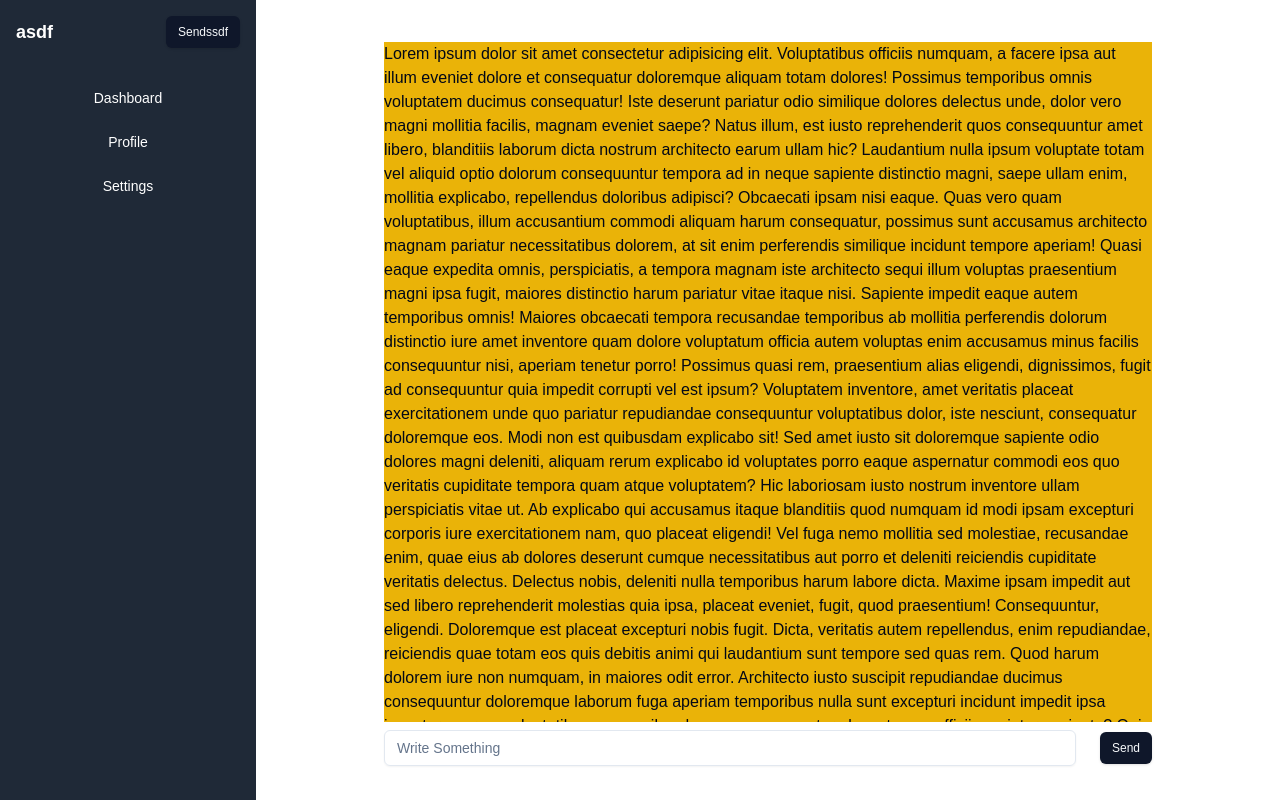
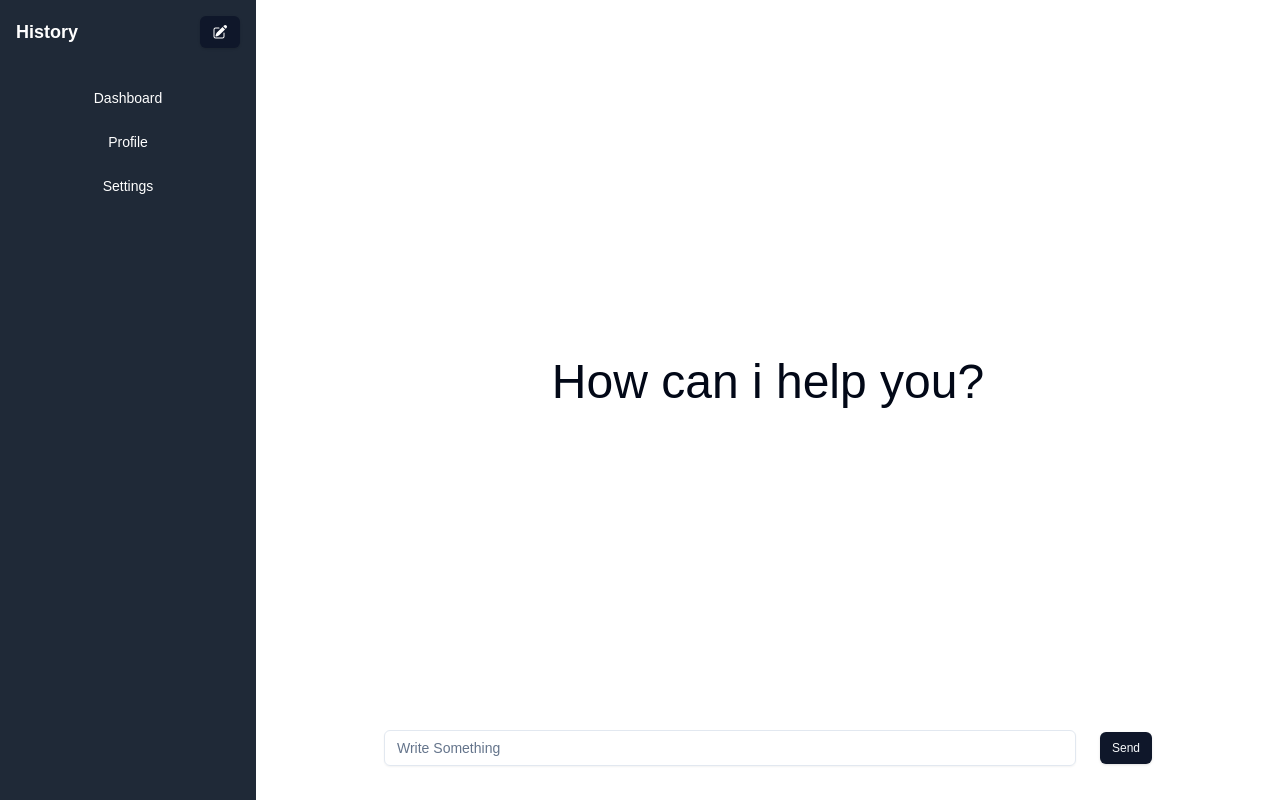
Before and after one commit to faysal725/ai-chat, a Next.js app: page / in a window 1280 px wide. Built offline with nearby package versions, Linux system fonts and the light colour scheme.

Commit message:
conversationbox componentm odified

```diff
--- a/app/layout.js
+++ b/app/layout.js
@@ -1,7 +1,7 @@
 import { Geist, Geist_Mono } from "next/font/google";
 import "./globals.css";
 import ConversationContextProvider from "@/context/ConversationContext";
-import Sidebar from "@/components/ui/sidebar";
+import Sidebar from "../components/ui/Sidebar";
 
 const geistSans = Geist({
   variable: "--font-geist-sans",
--- a/app/page.js
+++ b/app/page.js
@@ -1,68 +1,12 @@
 import Image from "next/image";
 import { Button } from "@/components/ui/button";
 import InputBox from "@/components/InputBox";
+import ConversationBox from "@/components/ConversationBox";
 
 export default function Home() {
   return (
     <main className="m-auto text-base py-[18px] px-3 md:px-4 w-full md:px-5 lg:px-4 xl:px-5 relative  ">
-      <section className="bg-yellow-500 mx-auto flex flex-1 gap-4 text-base md:gap-5 lg:gap-6 md:max-w-3xl lg:max-w-[40rem] xl:max-w-[48rem] h-[85vh] overflow-y-scroll">
-        Lorem ipsum dolor sit amet consectetur adipisicing elit. Voluptatibus
-        officiis numquam, a facere ipsa aut illum eveniet dolore et consequatur
-        doloremque aliquam totam dolores! Possimus temporibus omnis voluptatem
-        ducimus consequatur! Iste deserunt pariatur odio similique dolores
-        delectus unde, dolor vero magni mollitia facilis, magnam eveniet saepe?
-        Natus illum, est iusto reprehenderit quos consequuntur amet libero,
-        blanditiis laborum dicta nostrum architecto earum ullam hic? Laudantium
-        nulla ipsum voluptate totam vel aliquid optio dolorum consequuntur
-        tempora ad in neque sapiente distinctio magni, saepe ullam enim,
-        mollitia explicabo, repellendus doloribus adipisci? Obcaecati ipsam nisi
-        eaque. Quas vero quam voluptatibus, illum accusantium commodi aliquam
-        harum consequatur, possimus sunt accusamus architecto magnam pariatur
-        necessitatibus dolorem, at sit enim perferendis similique incidunt
-        tempore aperiam! Quasi eaque expedita omnis, perspiciatis, a tempora
-        magnam iste architecto sequi illum voluptas praesentium magni ipsa
-        fugit, maiores distinctio harum pariatur vitae itaque nisi. Sapiente
-        impedit eaque autem temporibus omnis! Maiores obcaecati tempora
-        recusandae temporibus ab mollitia perferendis dolorum distinctio iure
-        amet inventore quam dolore voluptatum officia autem voluptas enim
-        accusamus minus facilis consequuntur nisi, aperiam tenetur porro!
-        Possimus quasi rem, praesentium alias eligendi, dignissimos, fugit ad
-        consequuntur quia impedit corrupti vel est ipsum? Voluptatem inventore,
-        amet veritatis placeat exercitationem unde quo pariatur repudiandae
-        consequuntur voluptatibus dolor, iste nesciunt, consequatur doloremque
-        eos. Modi non est quibusdam explicabo sit! Sed amet iusto sit doloremque
-        sapiente odio dolores magni deleniti, aliquam rerum explicabo id
-        voluptates porro eaque aspernatur commodi eos quo veritatis cupiditate
-        tempora quam atque voluptatem? Hic laboriosam iusto nostrum inventore
-        ullam perspiciatis vitae ut. Ab explicabo qui accusamus itaque
-        blanditiis quod numquam id modi ipsam excepturi corporis iure
-        exercitationem nam, quo placeat eligendi! Vel fuga nemo mollitia sed
-        molestiae, recusandae enim, quae eius ab dolores deserunt cumque
-        necessitatibus aut porro et deleniti reiciendis cupiditate veritatis
-        delectus. Delectus nobis, deleniti nulla temporibus harum labore dicta.
-        Maxime ipsam impedit aut sed libero reprehenderit molestias quia ipsa,
-        placeat eveniet, fugit, quod praesentium! Consequuntur, eligendi.
-        Doloremque est placeat excepturi nobis fugit. Dicta, veritatis autem
-        repellendus, enim repudiandae, reiciendis quae totam eos quis debitis
-        animi qui laudantium sunt tempore sed quas rem. Quod harum dolorem iure
-        non numquam, in maiores odit error. Architecto iusto suscipit
-        repudiandae ducimus consequuntur doloremque laborum fuga aperiam
-        temporibus nulla sunt excepturi incidunt impedit ipsa inventore earum
-        voluptatibus quas quibusdam quo consequatur placeat nam, officiis
-        pariatur sapiente? Qui, aliquid delectus nostrum deleniti ducimus
-        corporis distinctio blanditiis tenetur fuga eos maiores ipsa enim magnam
-        ipsam sit earum quidem mollitia voluptatum dolor non facere. Id nulla
-        illo architecto tempore distinctio quis iusto, officiis cumque amet rem
-        minus repudiandae enim, incidunt odit aliquam. Saepe excepturi, illum
-        temporibus eligendi numquam repellat neque nostrum culpa corrupti unde
-        totam inventore ab dolor quos aliquid, fuga eveniet odio deserunt? Dolor
-        soluta nobis quos eligendi odit officiis quas eveniet facilis fugit,
-        perferendis explicabo eum molestias omnis libero quisquam minima
-        reiciendis consectetur! Id neque ipsam, libero soluta et aliquam, odit
-        beatae repudiandae officia nesciunt maxime quaerat ratione magnam
-        doloremque quas reprehenderit cupiditate! In, nam! Nesciunt, eligendi?
-        Labore ex eius ducimus optio quia.
-      </section>
+      <ConversationBox />
 
       <section className=" m-auto text-base sticky bottom-0 left-0  w-full ">
         <InputBox />
--- /dev/null
+++ b/components/ConversationBox.jsx
@@ -0,0 +1,42 @@
+"use client";
+import React, { useContext, useEffect } from "react";
+import { ConversationContext } from "@/context/ConversationContext";
+import { UserCircleIcon, CubeIcon } from '@heroicons/react/24/solid'
+
+export default function ConversationBox() {
+  const { conversations, activeConversation, loadConversation } =
+    useContext(ConversationContext);
+
+  // console.log(activeConversation);
+
+  useEffect(() => {
+    console.log(activeConversation);
+    console.log(conversations);
+  }, [activeConversation]);
+
+  if (activeConversation == null) {
+    return (
+      <section className=" mx-auto flex flex-1 gap-4 justify-center items-center text-base md:gap-5 lg:gap-6 md:max-w-3xl lg:max-w-[40rem] xl:max-w-[48rem] h-[85vh] overflow-y-scroll">
+        <p className="text-5xl ">How can i help you? </p>
+      </section>
+    );
+  }
+  return (
+    <section className=" mx-auto space-y-4 text-base md:gap-5 lg:gap-6 md:max-w-3xl lg:max-w-[40rem] xl:max-w-[48rem] h-[85vh] overflow-y-scroll">
+      {activeConversation["conversation"].map((chat) => (
+        <section className=" space-y-10">
+          <div className="flex flex-col ">
+            <UserCircleIcon className="h-10 w-10 text-slate-800 ml-auto" />
+            <p className="text-end">{chat.user}</p>
+          </div>
+
+          <div className="flex flex-col justify-start">
+
+          <CubeIcon className="h-10 w-10 text-slate-800 mr-auto" />
+          <p>{chat.system}</p>
+          </div>
+        </section>
+      ))}
+    </section>
+  );
+}
--- a/components/ui/sidebar.jsx
+++ b/components/ui/sidebar.jsx
@@ -1,14 +1,32 @@
 'use client'
-import React from "react";
+import React, { useContext } from "react";
+import { ConversationContext } from "../../context/ConversationContext";
 import { Button } from "./button";
+import { BeakerIcon, PencilSquareIcon } from '@heroicons/react/24/solid'
 
 export default function Sidebar() {
+
+  const {conversations, activeConversation, loadConversation, clearConversation } = useContext(ConversationContext)
+
+  function initiateNewChat() {
+    let newChatObj = {
+      conversation: []
+    }
+    console.log('asdfsdf')
+    loadConversation(newChatObj, true)
+  }
+  console.log(conversations, activeConversation)
+
+  function clear(){
+    console.log(conversations, activeConversation)
+    clearConversation()
+  }
   return (
     <aside className="w-64 bg-gray-800 text-white flex flex-col pb-10">
       <div className="flex justify-between items-center p-4 ">
-        <p className="text-lg font-bold">asdf</p>
-        <Button variant="default" size="sm" className="" onClick={() => console.log('asdfsdf')}>
-        Sendssdf
+        <p className="text-lg font-bold">History</p>
+        <Button variant="default" size="sm" className="" onClick={() => clear()}>
+        <PencilSquareIcon className="size-6 text-white" />
       </Button>
       </div>
       <nav className="flex flex-col gap-2 p-4 ">
--- a/context/ConversationContext.jsx
+++ b/context/ConversationContext.jsx
@@ -1,27 +1,85 @@
+"use client";
+import React, { createContext, useEffect, useState } from "react";
 
-"use client";
-import React, { createContext, useState } from "react";
-
-const ConversationContext = createContext({
+export const ConversationContext = createContext({
+  activeConversation: null,
   conversations: null,
   loadConversation: function (conversationId) {},
   clearConversation: function () {},
 });
 
 export default function ConversationContextProvider(props) {
-  const [activeConversation, setActiveConversation] = useState([]);
-  function loadConversationHandler(conversationId) {
+  const [allConversation, setAllConversation] = useState([]);
+  const [activeConversation, setActiveConversation] = useState(null);
+
+  function loadConversationHandler(id, conversationObj, newChat = false) {
     // setActiveConversation()
+
+    if (newChat) {
+      // createNewConversation(conversationObj);
+    } else {
+      // insertConversation(id, conversationObj)
+    }
+  }
+  //   {
+  //     "conversation": [
+  //         {
+  //             "user": "kkkkk",
+  //             "system": "this is a short sentence."
+  //         }
+  //     ],
+  //     "id": 87926
+  // }
+  function clearConversationHandler() {
+    console.log("clicked");
+    setActiveConversation(null);
   }
 
-  function clearConversationHandler() {
-    setActiveConversation([]);
+  function createNewConversationHandler(conversationObj) {
+    let newConversationObj = conversationObj;
+    newConversationObj["id"] = Math.round(Math.random() * 100000);
+    setAllConversation((prev) => [newConversationObj, ...prev]);
+    setActiveConversation(newConversationObj);
   }
 
+  function insertConversationHandler(conversationObj) {
+
+    // Update the active conversation
+    setActiveConversation((prevActiveConversation) => {
+      const updatedActiveConversation = {
+        ...prevActiveConversation,
+        conversation: [...prevActiveConversation.conversation, conversationObj],
+      };
+
+      // Update the allConversation array
+      setAllConversation((prevConversations) =>
+        prevConversations.map((conversation) =>
+          conversation.id === prevActiveConversation.id
+            ? updatedActiveConversation
+            : conversation
+        )
+      );
+
+      return updatedActiveConversation;
+    });
+  }
+
+
+  // useEffect(() => {
+
+
+
+
+  // }, [activeConversation])
+
+
   const context = {
-    conversations: activeConversation,
-    loadConversation: (id) => loadConversationHandler(id),
+    activeConversation: activeConversation,
+    conversations: allConversation,
+    loadConversation: (obj, newChat) => loadConversationHandler(obj, newChat),
     clearConversation: () => clearConversationHandler(),
+    createNewConversation: (obj) => createNewConversationHandler(obj),
+    insertConversation: (obj) => insertConversationHandler(obj),
   };
   return (
     <ConversationContext.Provider value={context}>
--- a/package.json
+++ b/package.json
@@ -9,6 +9,7 @@
     "lint": "next lint"
   },
   "dependencies": {
+    "@heroicons/react": "^2.2.0",
     "@radix-ui/react-dialog": "^1.1.5",
     "@radix-ui/react-separator": "^1.1.1",
     "@radix-ui/react-slot": "^1.1.1",
```
Also changed, not shown: components/InputBox.jsx (+22 -1 lines), 1 other file (tests, documents, lock files or other folders).
